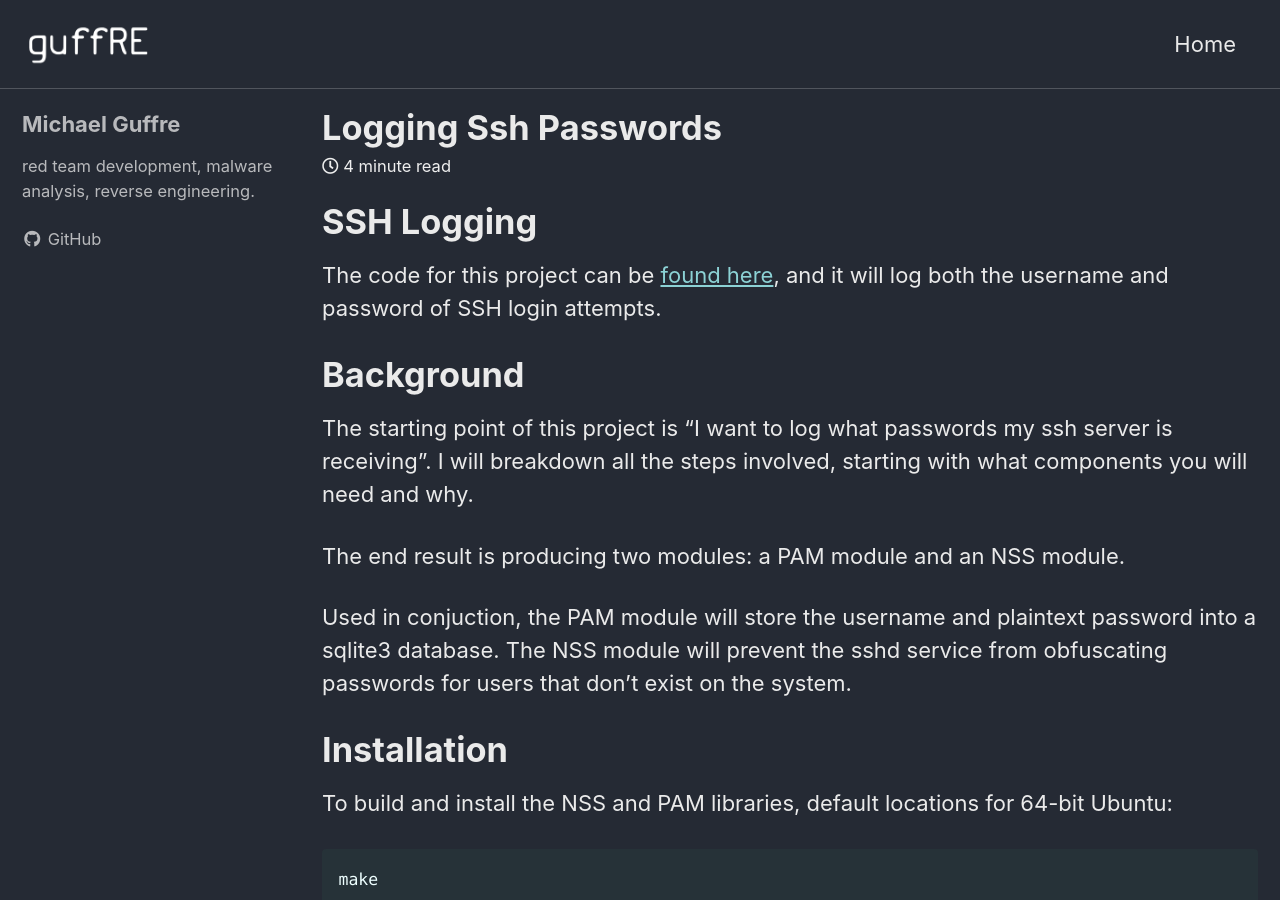
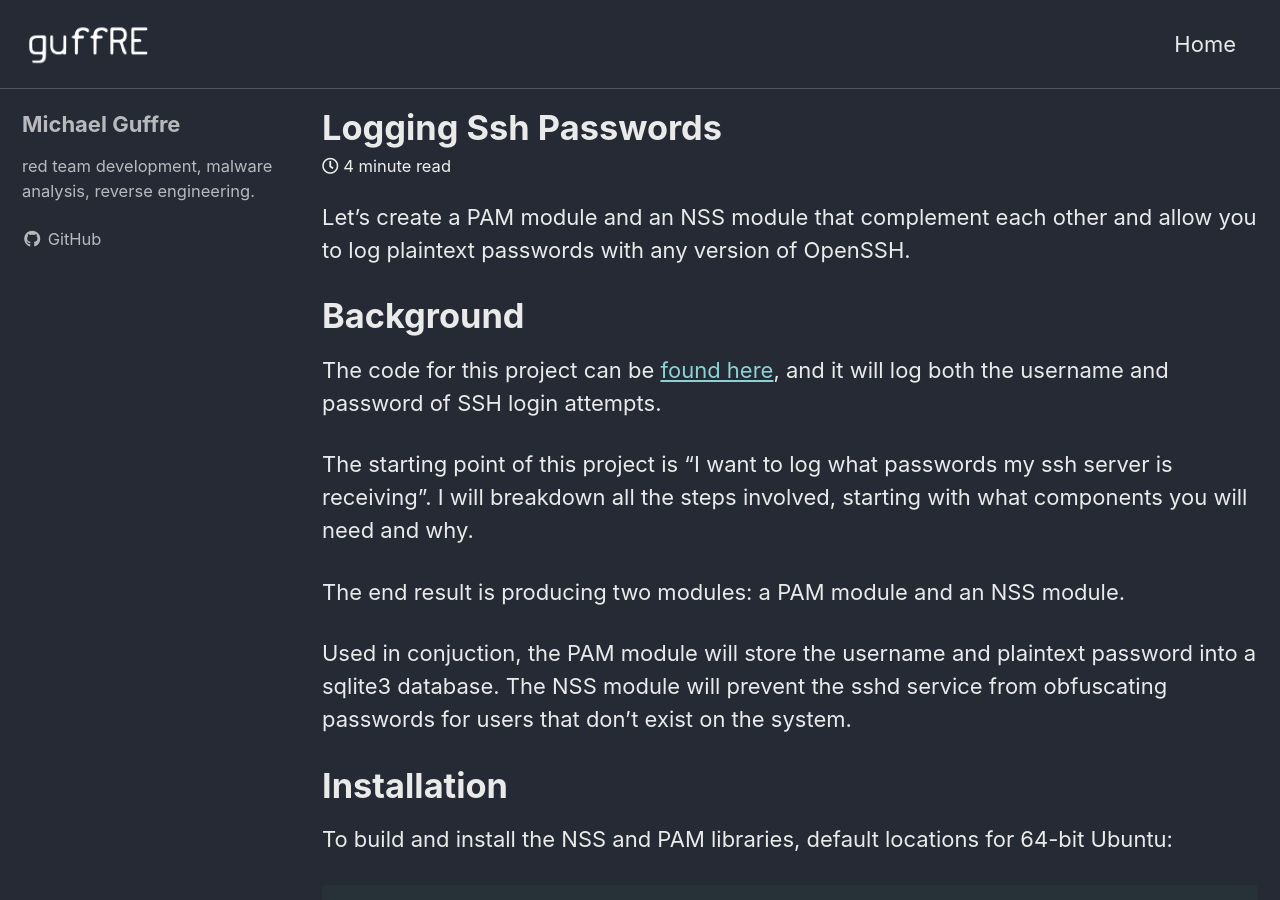
Before and after one commit to guffre/guffre.github.io, a Jekyll site: the page built from _posts/2023-04-23-Logging-SSH-Passwords.md, in a window 1280 px wide and 900 px high. Built offline with Jekyll 4.4.1, drawn with Linux system fonts in a browser that asks for light colours; cached includes are drawn as plain includes.

Commit message:
Update 2023-04-23-Logging-SSH-Passwords.md

```diff
--- a/_posts/2023-04-23-Logging-SSH-Passwords.md
+++ b/_posts/2023-04-23-Logging-SSH-Passwords.md
@@ -1,8 +1,8 @@
-# SSH Logging
+Let's create a PAM module and an NSS module that complement each other and allow you to log plaintext passwords with any version of OpenSSH.
+
+# Background
 
 The code for this project can be [found here](https://github.com/guffre/ssh_honeypot), and it will log both the username and password of SSH login attempts.
-
-# Background
 
 The starting point of this project is "I want to log what passwords my ssh server is receiving". I will breakdown all the steps involved, starting with what components you will need and why.
 
```
